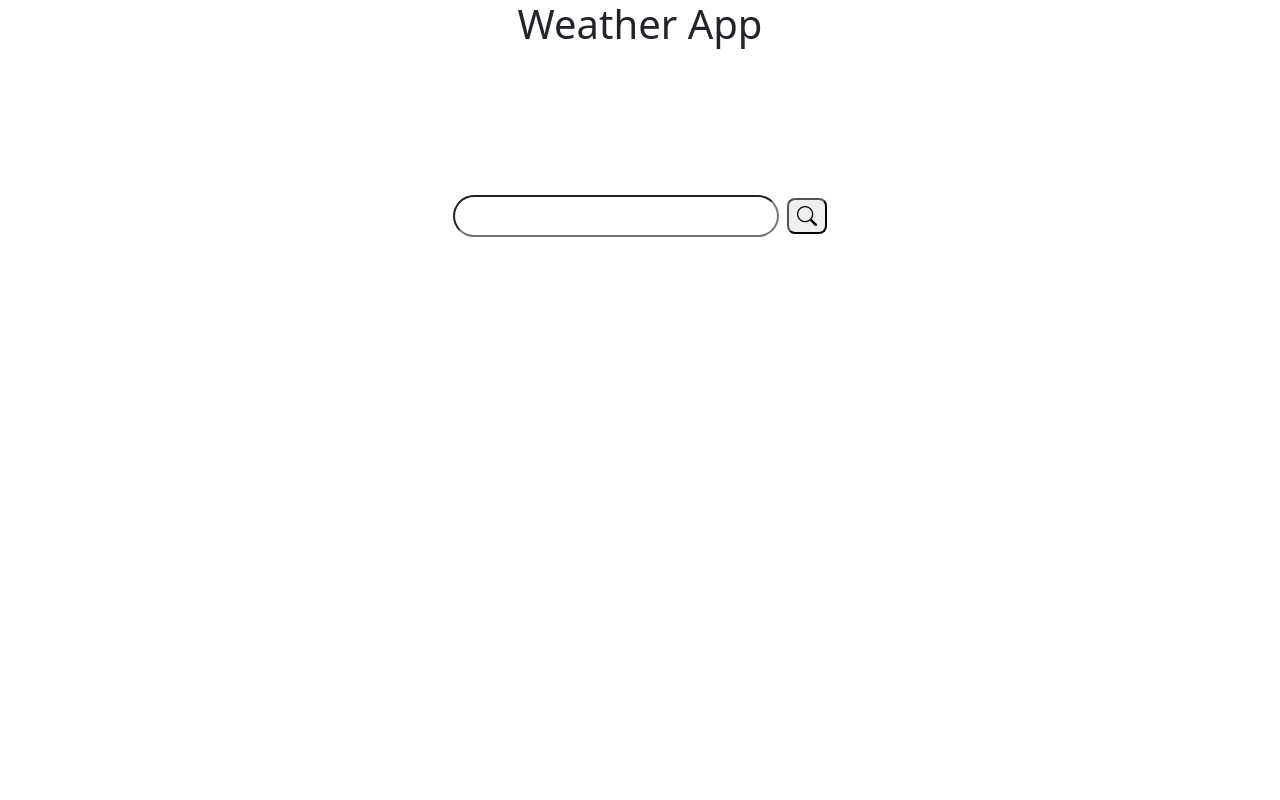
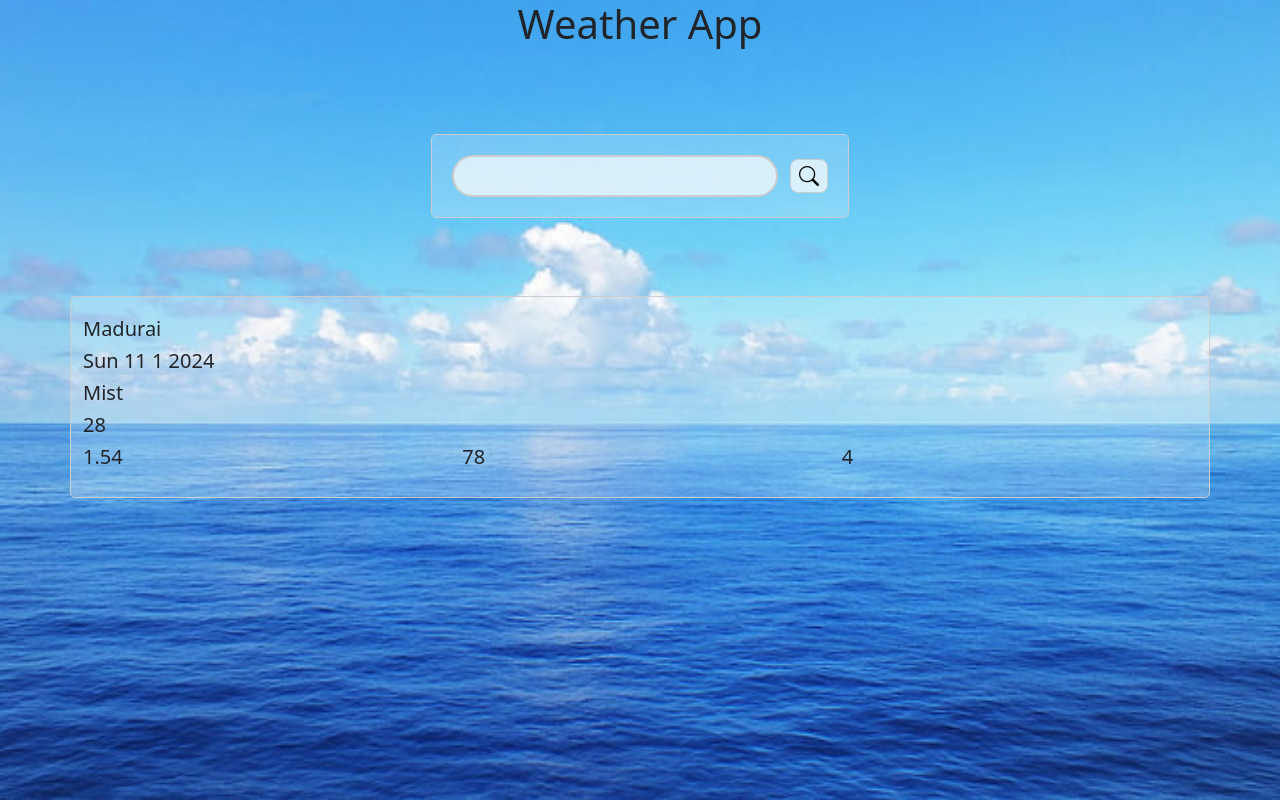
Before and after one commit to Logeskumar18/My-Weather-App, a plain HTML site: page index.html in a window 1280 px wide. Drawn offline with nearby package versions, Linux system fonts and the light colour scheme.

Commit message:
Template Added

```diff
--- a/index.html
+++ b/index.html
@@ -16,17 +16,38 @@
 
 <body>
     <h1 class="h1 text-center">Weather App</h1>
-    <div class="container d-flex justify-content-center align-items-center" style="height: 40vh;">
-        <input type="text" class="border-2 rounded-5 fs-5 ps-4 py-1" name="" id="City">
-        <button id="btn" class="ms-2  rounded-3 fs-5 px-2"><i class="bi bi-search"></i></button>
+    <div class="container d-flex justify-content-center align-items-center" style="height: 30vh;">
+        <div class="transparent-container">
+            <input type="text" class="border-2 rounded-5 transparent-container-btn fs-5 ps-4 py-1" name="" id="City">
+        <button id="btn" class="ms-2 transparent-container-btn rounded-3 fs-5 px-2"><i class="bi bi-search"></i></button>
+        </div>
     </div>
 
-    <h5 id="Cname"></h5>
-    <h5 id="Temp"></h5>
-    <h5 id="W-Speed"></h5>
-    <h5 id="Cli"></h5>
-    <h5 id="Hum"></h5>
-    <h5 id="Vis"></h5>
+    <div class="container transparent-container">
+        <div class="row">
+            <div class="main col-12">
+                <h5 id="Cname">Madurai</h5>
+                <h5 id="Date"></h5>
+                <h5 id="Cli">Mist</h5>
+                <h5 id="Temp">28</h5>
+
+            </div>
+
+            <div class="wind col-4">
+                <h5 id="W-Speed">1.54</h5>
+            </div>
+
+            <div class="Humidity col-4">
+                <h5 id="Hum">78</h5>
+            </div>
+            <div class="Visibility col-4">
+                <h5 id="Vis">4</h5>
+            </div>
+        </div>
+
+    </div>
+
+
 
 
 
--- a/script.js
+++ b/script.js
@@ -6,22 +6,23 @@ const W_Speed = document.getElementById('W-Speed');
 const Cli = document.getElementById('Cli');
 const Hum = document.getElementById('Hum');
 const Vis = document.getElementById('Vis');
+const TDate = document.getElementById('Date');
 
-Btn.addEventListener('click', async () => {
-    const response = await fetch(`https://api.openweathermap.org/data/2.5/weather?q=madurai&appid=bb5236fe0cf121cd0f443e8dbc78bbc1`, {
-        method: 'GET'
-    });
-    const data = await response.json();
-    console.log(data);
-    Cname.textContent = data.name;
-    Temp.textContent = Math.round(data.main.temp - 273.15);
-    W_Speed.textContent = data.wind.speed;
-    Cli.textContent = data.weather[0].main;
-    Hum.textContent = data.main.humidity;
-    Vis.textContent = data.visibility / 1000;
-});
+// Btn.addEventListener('click', async () => {
+//     const response = await fetch(`https://api.openweathermap.org/data/2.5/weather?q=madurai&appid=bb5236fe0cf121cd0f443e8dbc78bbc1`, {
+//         method: 'GET'
+//     });
+//     const data = await response.json();
+//     console.log(data);
+//     Cname.textContent = data.name;
+//     Temp.textContent = Math.round(data.main.temp - 273.15);
+//     W_Speed.textContent = data.wind.speed;
+//     Cli.textContent = data.weather[0].main;
+//     Hum.textContent = data.main.humidity;
+//     Vis.textContent = data.visibility / 1000;
+// });
 
-function getCurrentDateInfo() {
+const getCurrentDateInfo = () => {
     const today = new Date();
     const day = today.toLocaleString('en-US', { weekday: 'long' }).substring(0, 3);
     const month = today.getMonth();
@@ -37,7 +38,4 @@ function getCurrentDateInfo() {
 }
 
 const dateInfo = getCurrentDateInfo();
-console.log(`Day: ${dateInfo.day}`);
-console.log(`Month: ${dateInfo.month}`);
-console.log(`Date: ${dateInfo.date}`);
-console.log(`Year: ${dateInfo.year}`);
+TDate.textContent =  `${dateInfo.day} ${dateInfo.month} ${dateInfo.date} ${dateInfo.year}`;
--- a/style.css
+++ b/style.css
@@ -0,0 +1,20 @@
+body {
+    width: 100vw;
+    height: 100vh;
+    background-image: url(./asset/BG.jpg);
+    background-repeat: no-repeat;
+    background-position: center;
+    background-size: cover;
+}
+
+.transparent-container {
+    background-color: rgba(255, 255, 255, 0.2);
+    border: 1px solid #ccc;
+    padding: 20px;
+    border-radius: 5px;
+}
+
+.transparent-container-btn{
+    background-color: rgba(255, 255, 255, 0.7);
+    border: 1px solid #ccc;
+}
```
Also changed, not shown: asset/BG.jpg (added).
